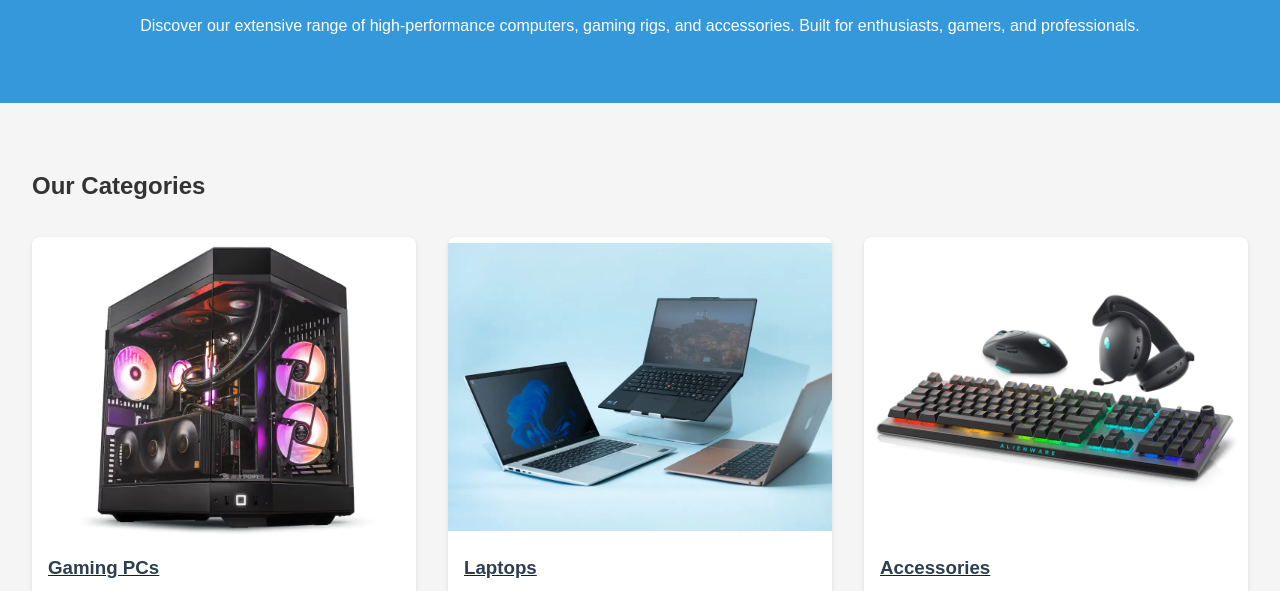
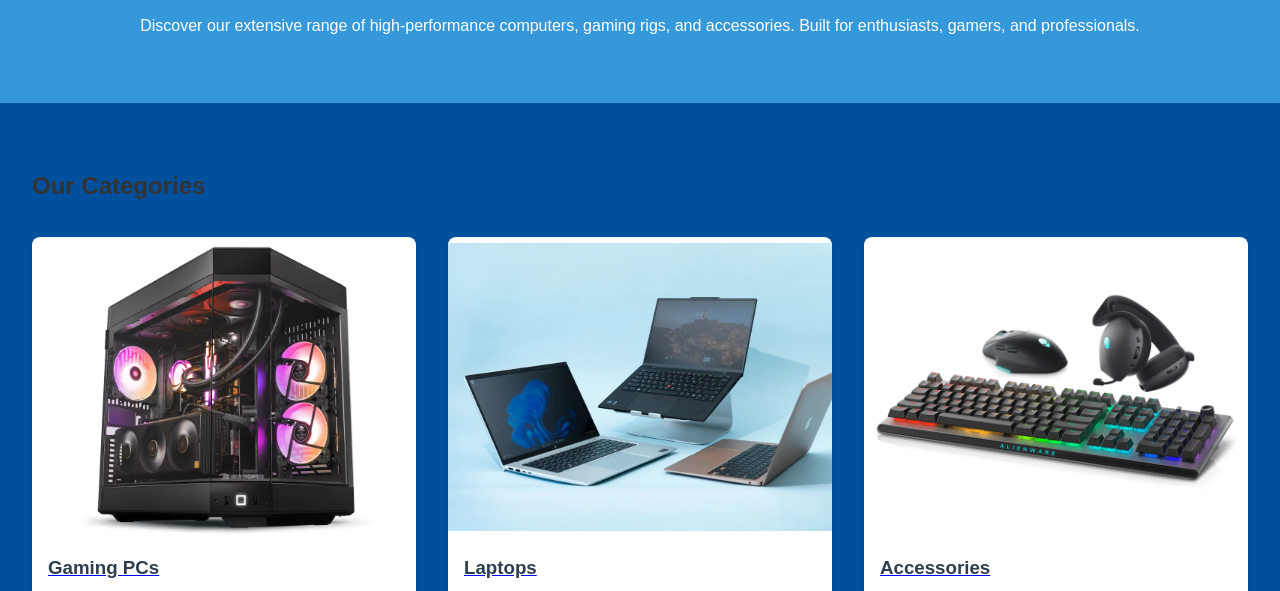
Before and after one commit to aainaa88/pchaven, a plain HTML site: page index.html in a window 1280 px wide. Shown: the part 209-800 px from the top of the page. Drawn offline with Linux system fonts and the light colour scheme.

Commit message:
Update style1.css

```diff
--- a/css/style1.css
+++ b/css/style1.css
@@ -9,7 +9,7 @@ body {
     font-family: Arial, sans-serif;
     line-height: 1.6;
     color: #333;
-    background-color: #f5f5f5;
+    background-color: #00509E;
 }
 
 /* Header styles */
```
